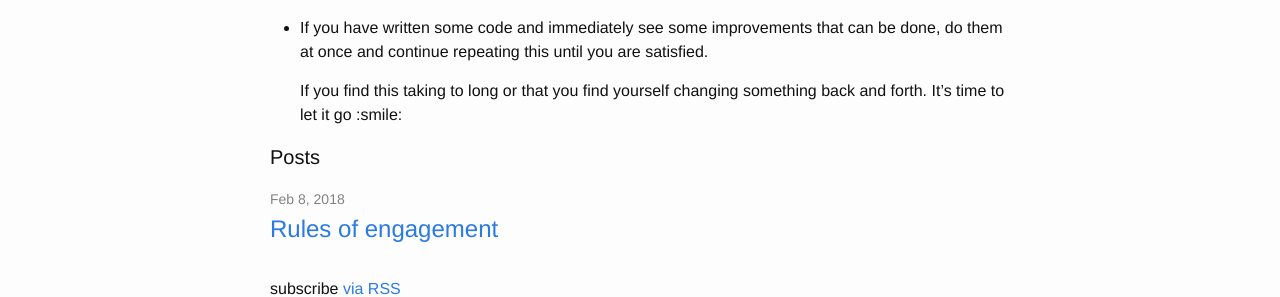
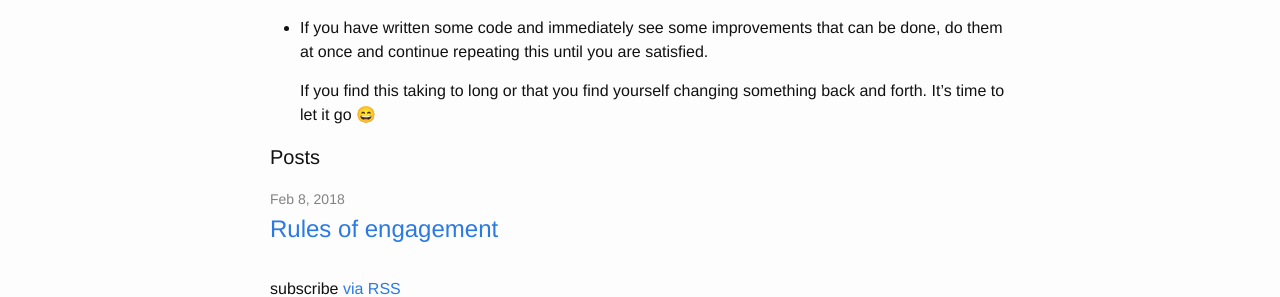
Before and after one commit to johnbrannstrom/johnbrannstrom.github.io, a Jekyll site: the page built from index.html, in a window 1280 px wide. Shown: the part 427-724 px from the top of the page. Built offline with Jekyll 4.4.1, drawn with Linux system fonts in a browser that asks for light colours; emoji names are drawn with the system emoji font; some of the changed lines change nothing that is shown.

Commit message:
Changes...

```diff
--- a/_config.yml
+++ b/_config.yml
@@ -16,5 +16,5 @@ github_username:  johnbrannstrom
 
 # Build settings
 markdown: kramdown
-#gems:
-#  - jemoji
+gems:
+  - jemoji
```
Also changed, not shown: 3 other files.
